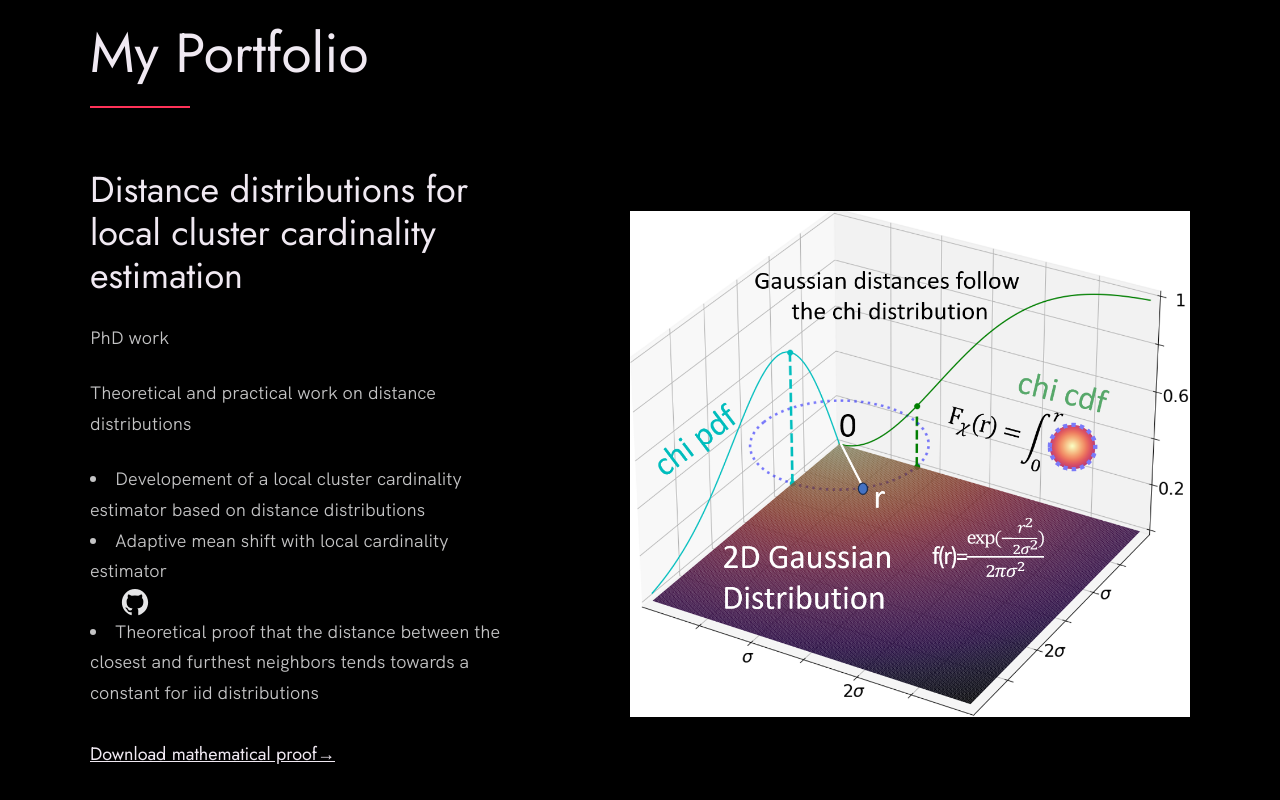
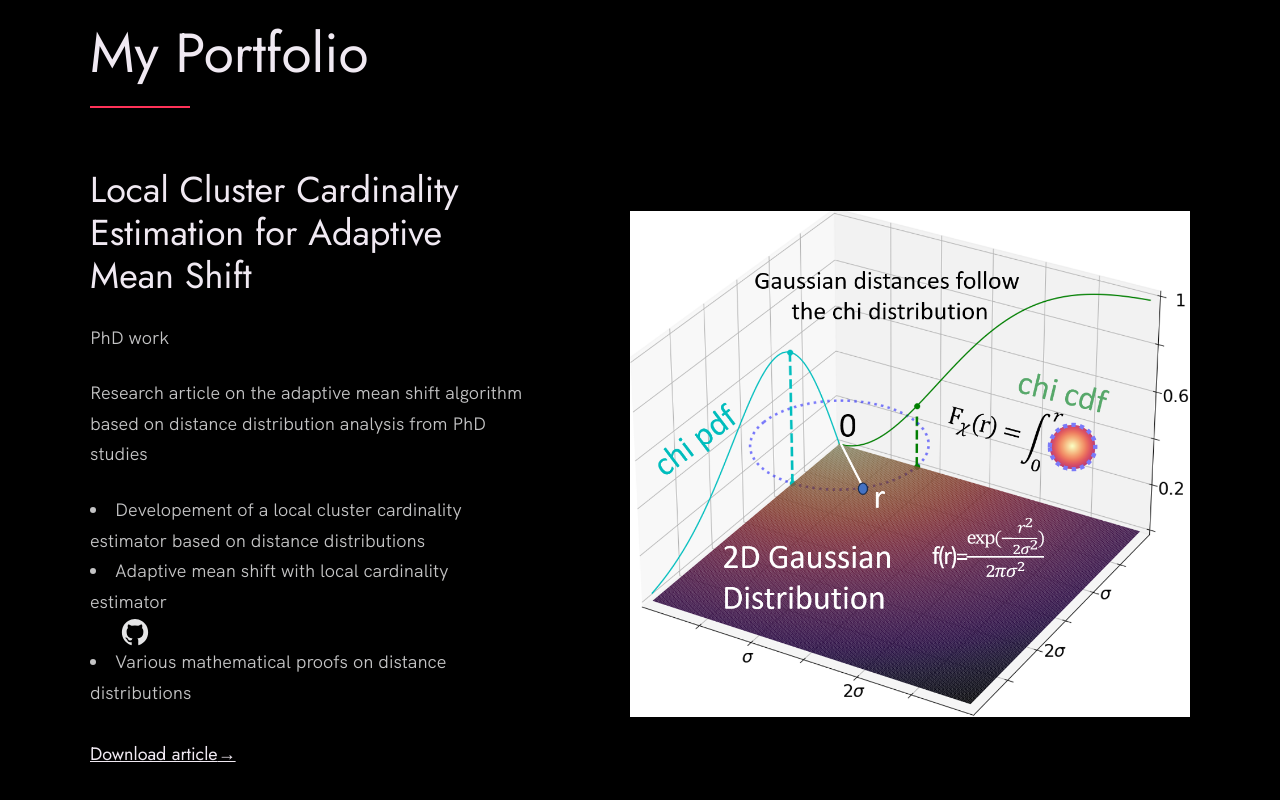
Before and after one commit to pEtienn/pEtienn.github.io, a plain HTML site: page index.html in a window 1280 px wide. Shown: the part 900-1700 px from the top of the page. Drawn offline with Linux system fonts and the light colour scheme.

Commit message:
Updated phd work section

```diff
--- a/index.html
+++ b/index.html
@@ -74,23 +74,23 @@
             <!-- Each div with the work__box class is a project. -->
             <div class="work__box">
               <div class="work__text">
-                <h3>Distance distributions for local cluster cardinality estimation</h3>
+                <h3>Local Cluster Cardinality Estimation for Adaptive Mean Shift</h3>
                 <p>
                   PhD work
                 </p>
-                          <p>Theoretical and practical work on distance distributions</p>
+                          <p> Research article on the adaptive mean shift algorithm based on distance distribution analysis from PhD studies</p>
                 <ul class="work__list">
 
                   <li>Developement of a local cluster cardinality estimator based on distance distributions</li>
                   <li>Adaptive mean shift with local cardinality estimator<a href="https://github.com/pEtienn/Adaptive-mean-shift-based-on-distance-distributions" title="View Source Code" target="_blank">
                     <img src="./images/github.svg" class="work__code" alt="GitHub">
                   </a></li>
-                  <li>Theoretical proof that the distance between the closest and furthest neighbors tends towards a constant for iid distributions</li>
+                  <li>Various mathematical proofs on distance distributions</li>
                 </ul>
 
             <div class="work__links">
-            <a href="/documents/Distance_Between_the_Closest_and_Farthest_Neighbors.pdf" download="download">
-            Download mathematical proof<span>&rarr;</span>
+            <a href="/documents/Adaptive_mean_shift_based_on_local_distance_distribution_properties.pdf" download="download">
+            Download article<span>&rarr;</span>
             </a>
                 </div>
               </div>
```
Also changed, not shown: 1 other file.
